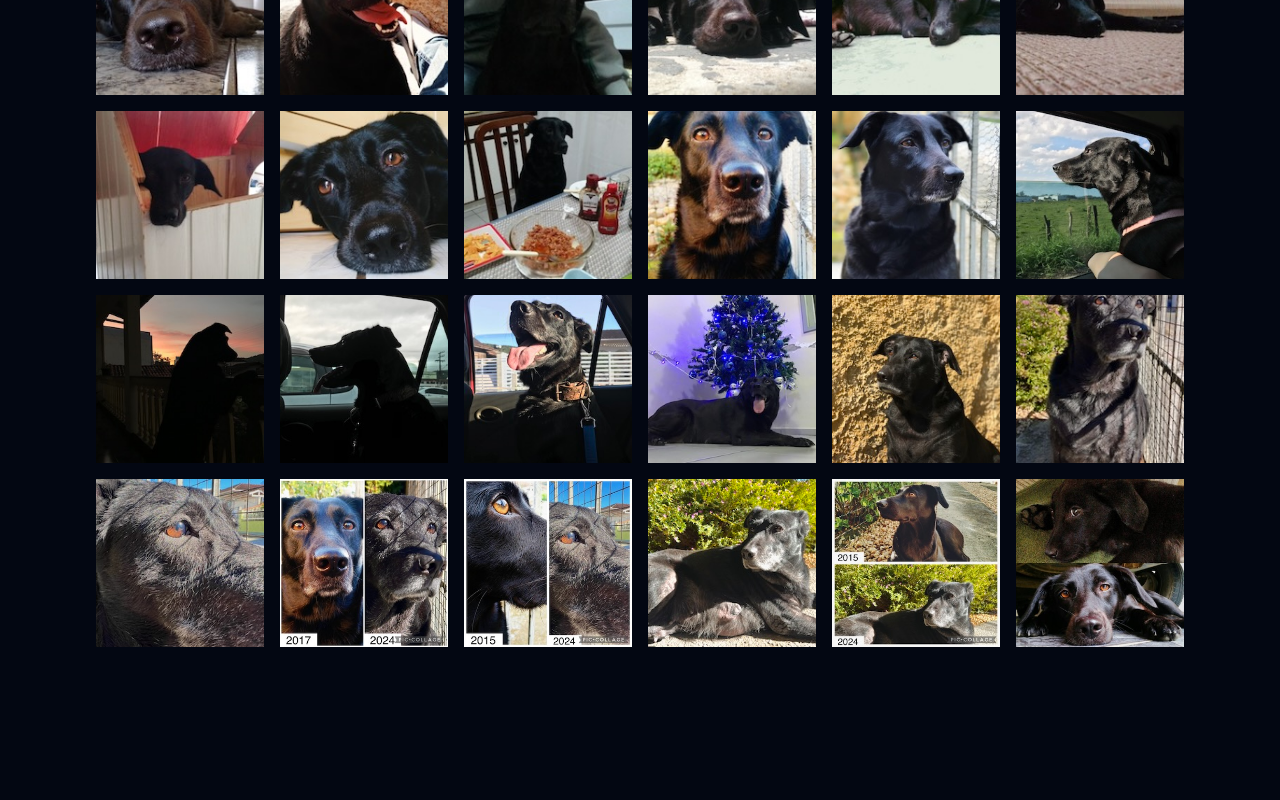
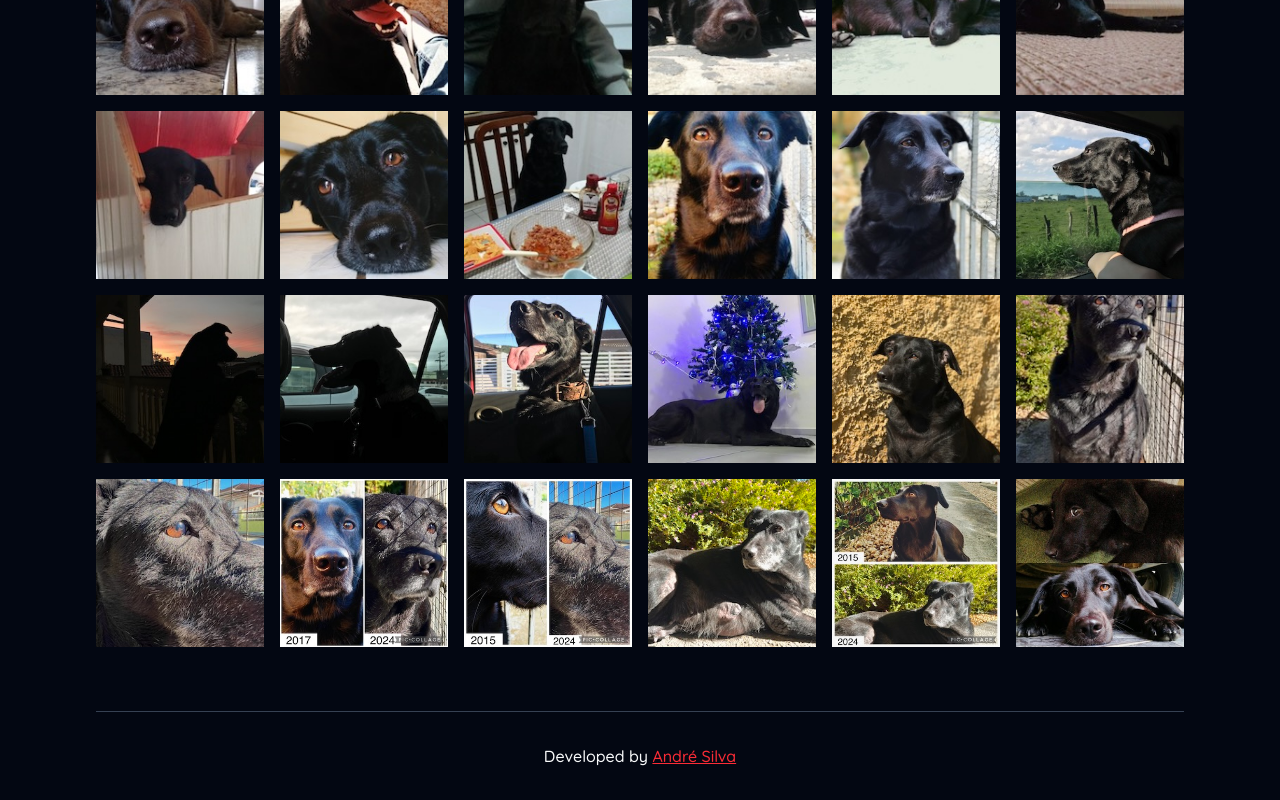
Before and after one commit to andresilva-cc/nina, a Next.js app: page / in a window 1280 px wide. Shown: the part 1569-2369 px from the top of the page. Before the commit the page ends 2280 px from the top, so only its background shows below. Built offline with nearby package versions, Linux system fonts and the light colour scheme; a web font is replaced by a local one.

Commit message:
feat: add footer

```diff
--- a/src/app/layout.tsx
+++ b/src/app/layout.tsx
@@ -1,5 +1,6 @@
 import type { Metadata } from "next";
 import { playwriteFont, quicksandFont } from '@/app/fonts';
+import { Footer } from "@/components/Footer";
 import "./globals.css";
 
 export const metadata: Metadata = {
@@ -15,9 +16,10 @@ export default function RootLayout({
   return (
     <html lang="en">
       <body
-        className={`${playwriteFont.variable} ${quicksandFont.variable} antialiased`}
+        className={`${playwriteFont.variable} ${quicksandFont.variable} antialiased px-4 pt-8 sm:p-8 md:p-12 lg:p-16 xl:px-24 pb-8!`}
       >
         {children}
+        <Footer />
       </body>
     </html>
   );
--- a/src/app/page.tsx
+++ b/src/app/page.tsx
@@ -3,7 +3,7 @@ import { GallerySection } from "@/components/GallerySection";
 
 export default function Home() {
   return (
-    <main className="flex flex-col gap-8 md:gap-12 lg:gap-16 px-4 py-8 sm:p-8 md:p-12 lg:p-16 xl:px-24 text-center">
+    <main className="flex flex-col gap-8 md:gap-12 lg:gap-16 text-center">
       <IntroSection />
       <GallerySection />
     </main>
--- /dev/null
+++ b/src/components/Footer.tsx
@@ -0,0 +1,16 @@
+export function Footer() {
+  return (
+    <footer className="text-center pt-8 md:pt-12 lg:pt-16">
+      <hr className="mb-8 border-gray-700" />
+      <p>
+        Developed by <a
+          href="https://andresilva.cc/"
+          target="_blank"
+          className="underline text-red-500"
+        >
+          André Silva
+        </a>
+      </p>
+    </footer>
+  )
+}
```
